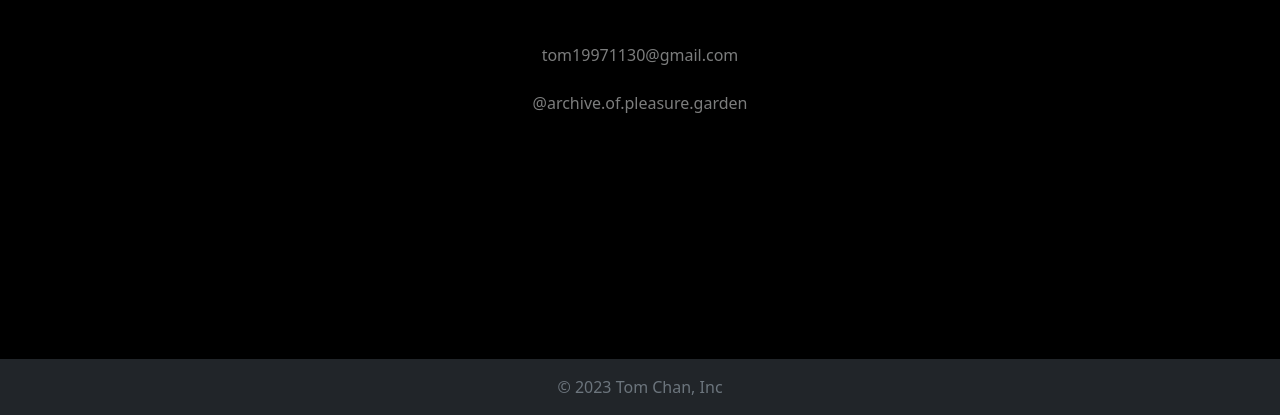
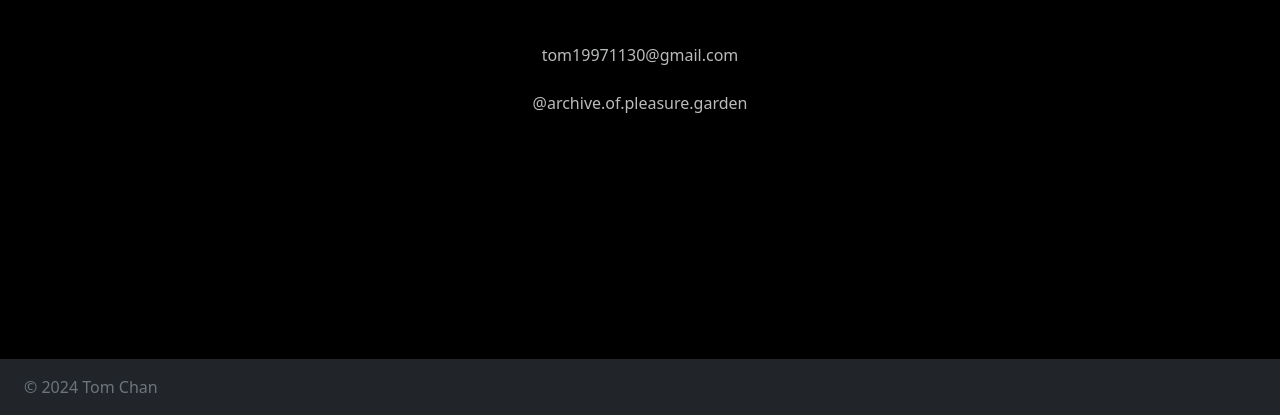
Before and after one commit to zachan-dev/TomChan, a plain HTML site: page contact.html in a window 1280 px wide. Shown: the part 385-800 px from the top of the page. Drawn offline with nearby package versions, Linux system fonts and the light colour scheme.

Commit message:
20241117_changes

```diff
--- a/contact.html
+++ b/contact.html
@@ -40,21 +40,20 @@
       <div class="col-8 col-md-6">
         <h1 class="fw-light my-5 text-center">Contact</h1>
         <p class="text-body-secondary text-center">
-          <a class="link-light link-opacity-50 link-opacity-100-hover link-underline-opacity-0"  href="mailto:tom19971130@gmail.com">tom19971130@gmail.com</a>
+          <a class="link-light link-opacity-75 link-opacity-100-hover link-underline-opacity-0"  href="mailto:tom19971130@gmail.com">tom19971130@gmail.com</a>
           <br>
           <br>
-          <a  class="link-light link-opacity-50 link-opacity-100-hover link-underline-opacity-0" href="https://www.instagram.com/archive.of.pleasure.garden/">@archive.of.pleasure.garden</a>
+          <a  class="link-light link-opacity-75 link-underline-opacity-0" href="https://www.instagram.com/archive.of.pleasure.garden/">@archive.of.pleasure.garden</a>
          </p>
         </div>
 
     </div>
   </section>
 
-
   <div class="container-fluid mx-0 px-4 fixed-bottom text-bg-dark">
-    <footer class="d-flex flex-wrap justify-content-center align-items-center py-2 my-2">
-      <div class="col-md-4 d-flex align-items-center justify-content-center">
-        <span class="mb-3 mb-md-0 text-secondary">© 2023 Tom Chan, Inc</span>
+    <footer class="d-flex flex-wrap justify-content-between align-items-center py-2 my-2">
+      <div class="col-md-4 d-flex align-items-center justify-content">
+        <span class="mb-3 mb-md-0 text-secondary">© 2024 Tom Chan</span>
       </div>
 
     </footer>
--- a/style.css
+++ b/style.css
@@ -16,11 +16,4 @@
 body{
     color: gainsboro;
     background-color: black !important;
-
-    -ms-overflow-style: none;  /* IE and Edge */
-    scrollbar-width: none;  /* Firefox */
 }
-
-body::-webkit-scrollbar {
-    display: none; /* Chrome, Safari and Opera */
-}
```
Also changed, not shown: about.html (+3 -3 lines), index.html (+4 -4 lines), projects.html (+3 -4 lines), 1 other file.
